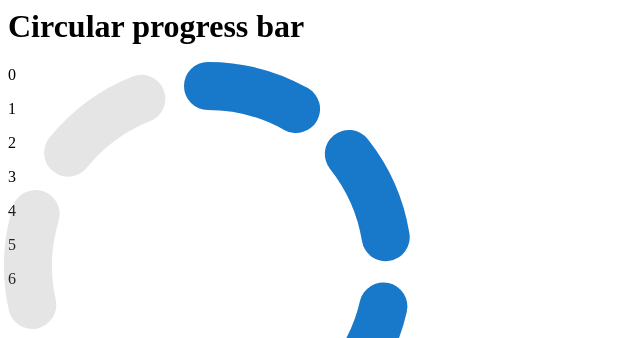
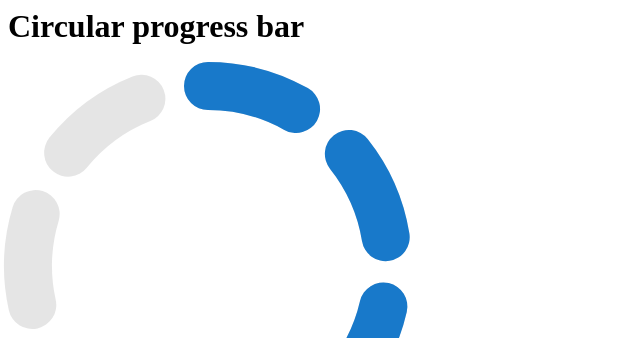
Before and after one commit to PeterBroom/progress-circle, a React (Create React App) app: page / in a window 1280 px wide. Shown: the top 338 px of the page, without its empty margins (0-640 px from the left). Built offline with nearby package versions, Linux system fonts and the light colour scheme.

Commit message:
1 file modified

```diff
--- a/src/components/TravelBuddy/index.tsx
+++ b/src/components/TravelBuddy/index.tsx
@@ -11,15 +11,12 @@ export const TravelBuddy = (props) => {
       {schema.map((progress, index) => {
         const duration = 650 * index;
         return (
-          <>
-            <p>{index}</p>
           <ProgressCircle
             rotate={51.5 * index}
             strokeColor="#1879ca"
             waitFor={duration}
             show={customerStaus > index}
           />
-          </>
         );
       })}
     </motion.div>
```
Lines whose indentation alone changed are shown as unchanged.
